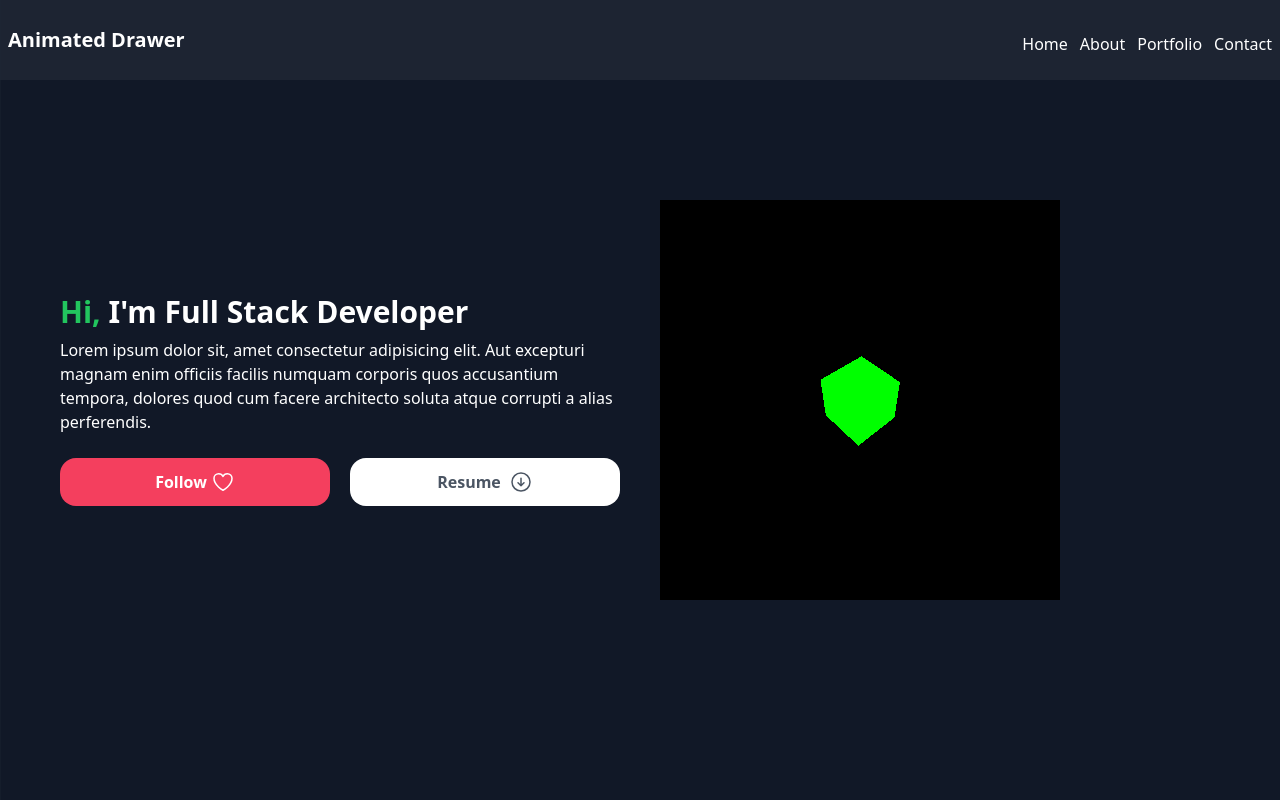
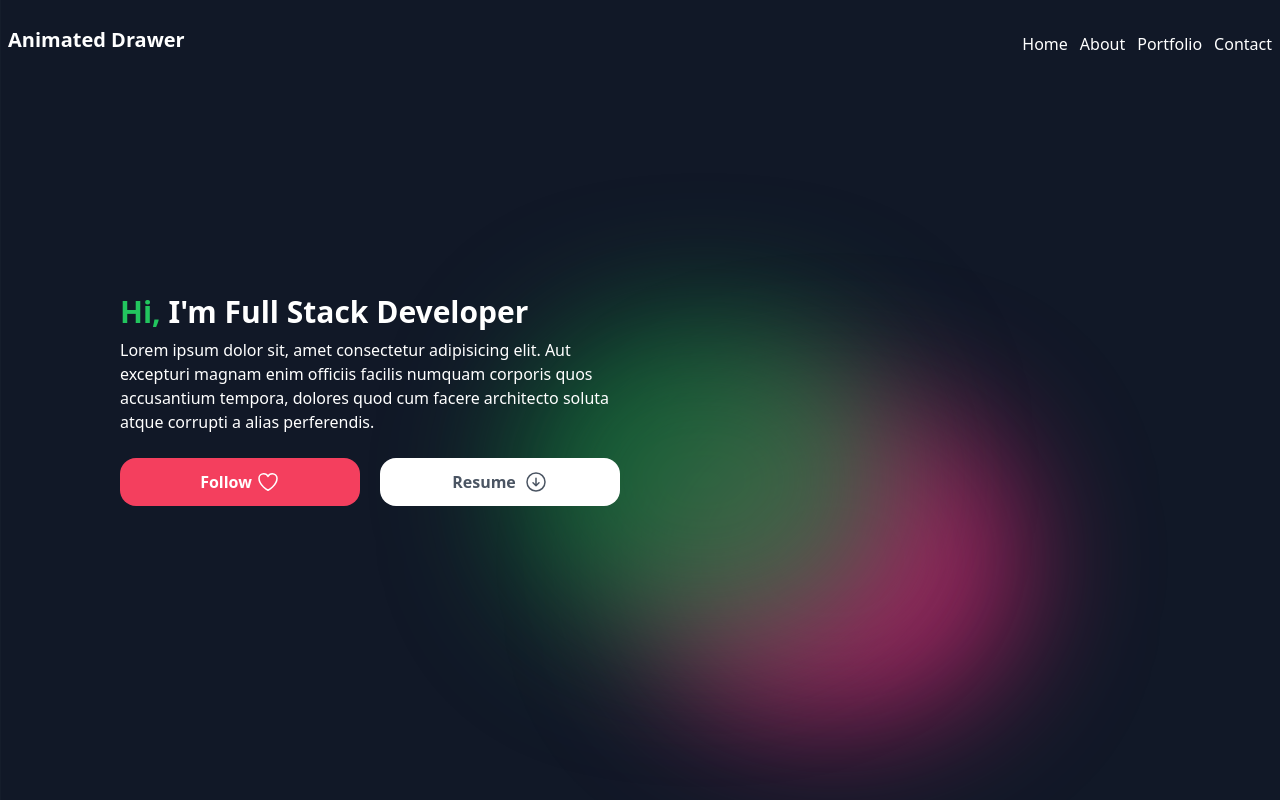
Before and after one commit to tanjusay/dj-portfolio, a Django app: page / in a window 1280 px wide. Run offline with Django 5.2, Linux system fonts and the light colour scheme.

Commit message:
adding mesh as bg

```diff
--- a/static/src/nav-slider.js
+++ /dev/null
@@ -1,14 +0,0 @@
-const sidebar = document.getElementById('sidebar');
-    const openSidebarButton = document.getElementById('open-sidebar');
-
-    openSidebarButton.addEventListener('click', (e) => {
-      e.stopPropagation();
-      sidebar.classList.toggle('-translate-x-full');
-    });
-
-    // Close the sidebar when clicking outside of it
-    document.addEventListener('click', (e) => {
-      if (!sidebar.contains(e.target) && !openSidebarButton.contains(e.target)) {
-        sidebar.classList.add('-translate-x-full');
-      }
-    });
--- a/static/src/styles.css
+++ b/static/src/styles.css
@@ -590,8 +590,48 @@
   position: relative;
 }
 
+.top-\[50\%\] {
+  top: 50%;
+}
+
+.right-10 {
+  right: 2.5rem;
+}
+
+.left-\[40\%\] {
+  left: 40%;
+}
+
+.top-\[30\%\] {
+  top: 30%;
+}
+
+.left-\[50\%\] {
+  left: 50%;
+}
+
+.top-\[40\%\] {
+  top: 40%;
+}
+
 .z-10 {
   z-index: 10;
+}
+
+.z-0 {
+  z-index: 0;
+}
+
+.-z-10 {
+  z-index: -10;
+}
+
+.-z-\[1\] {
+  z-index: -1;
+}
+
+.z-\[-1\] {
+  z-index: -1;
 }
 
 .m-3 {
@@ -683,6 +727,22 @@
   height: 100vh;
 }
 
+.h-60 {
+  height: 15rem;
+}
+
+.h-80 {
+  height: 20rem;
+}
+
+.h-\[3rem\] {
+  height: 3rem;
+}
+
+.h-\[3em\] {
+  height: 3em;
+}
+
 .max-h-48 {
   max-height: 12rem;
 }
@@ -717,6 +777,18 @@
 
 .w-screen {
   width: 100vw;
+}
+
+.w-96 {
+  width: 24rem;
+}
+
+.w-\[5rem\] {
+  width: 5rem;
+}
+
+.w-\[5em\] {
+  width: 5em;
 }
 
 .max-w-2xl {
@@ -905,32 +995,26 @@
   background-color: rgb(255 255 255 / var(--tw-bg-opacity));
 }
 
-.bg-gray-950 {
+.bg-green-700 {
   --tw-bg-opacity: 1;
-  background-color: rgb(3 7 18 / var(--tw-bg-opacity));
+  background-color: rgb(21 128 61 / var(--tw-bg-opacity));
 }
 
-.bg-slate-950 {
+.bg-pink-600 {
   --tw-bg-opacity: 1;
-  background-color: rgb(2 6 23 / var(--tw-bg-opacity));
-}
-
-.bg-slate-50 {
-  --tw-bg-opacity: 1;
-  background-color: rgb(248 250 252 / var(--tw-bg-opacity));
-}
-
-.bg-gray-400 {
-  --tw-bg-opacity: 1;
-  background-color: rgb(156 163 175 / var(--tw-bg-opacity));
-}
-
-.bg-opacity-5 {
-  --tw-bg-opacity: 0.05;
+  background-color: rgb(219 39 119 / var(--tw-bg-opacity));
 }
 
 .bg-opacity-10 {
   --tw-bg-opacity: 0.1;
+}
+
+.bg-opacity-50 {
+  --tw-bg-opacity: 0.5;
+}
+
+.bg-opacity-70 {
+  --tw-bg-opacity: 0.7;
 }
 
 .bg-gradient-to-b {
@@ -1131,14 +1214,32 @@
   caret-color: #2563eb;
 }
 
-.opacity-5 {
-  opacity: 0.05;
-}
-
 .shadow {
   --tw-shadow: 0 1px 3px 0 rgb(0 0 0 / 0.1), 0 1px 2px -1px rgb(0 0 0 / 0.1);
   --tw-shadow-colored: 0 1px 3px 0 var(--tw-shadow-color), 0 1px 2px -1px var(--tw-shadow-color);
   box-shadow: var(--tw-ring-offset-shadow, 0 0 #0000), var(--tw-ring-shadow, 0 0 #0000), var(--tw-shadow);
+}
+
+.blur-lg {
+  --tw-blur: blur(16px);
+  filter: var(--tw-blur) var(--tw-brightness) var(--tw-contrast) var(--tw-grayscale) var(--tw-hue-rotate) var(--tw-invert) var(--tw-saturate) var(--tw-sepia) var(--tw-drop-shadow);
+}
+
+.blur-3xl {
+  --tw-blur: blur(64px);
+  filter: var(--tw-blur) var(--tw-brightness) var(--tw-contrast) var(--tw-grayscale) var(--tw-hue-rotate) var(--tw-invert) var(--tw-saturate) var(--tw-sepia) var(--tw-drop-shadow);
+}
+
+.backdrop-blur-3xl {
+  --tw-backdrop-blur: blur(64px);
+  -webkit-backdrop-filter: var(--tw-backdrop-blur) var(--tw-backdrop-brightness) var(--tw-backdrop-contrast) var(--tw-backdrop-grayscale) var(--tw-backdrop-hue-rotate) var(--tw-backdrop-invert) var(--tw-backdrop-opacity) var(--tw-backdrop-saturate) var(--tw-backdrop-sepia);
+          backdrop-filter: var(--tw-backdrop-blur) var(--tw-backdrop-brightness) var(--tw-backdrop-contrast) var(--tw-backdrop-grayscale) var(--tw-backdrop-hue-rotate) var(--tw-backdrop-invert) var(--tw-backdrop-opacity) var(--tw-backdrop-saturate) var(--tw-backdrop-sepia);
+}
+
+.backdrop-blur-2xl {
+  --tw-backdrop-blur: blur(40px);
+  -webkit-backdrop-filter: var(--tw-backdrop-blur) var(--tw-backdrop-brightness) var(--tw-backdrop-contrast) var(--tw-backdrop-grayscale) var(--tw-backdrop-hue-rotate) var(--tw-backdrop-invert) var(--tw-backdrop-opacity) var(--tw-backdrop-saturate) var(--tw-backdrop-sepia);
+          backdrop-filter: var(--tw-backdrop-blur) var(--tw-backdrop-brightness) var(--tw-backdrop-contrast) var(--tw-backdrop-grayscale) var(--tw-backdrop-hue-rotate) var(--tw-backdrop-invert) var(--tw-backdrop-opacity) var(--tw-backdrop-saturate) var(--tw-backdrop-sepia);
 }
 
 .transition-all {
--- a/templates/base.html
+++ b/templates/base.html
@@ -14,13 +14,24 @@
 
   <body class="">
     <div
-      class="h-screen text-zinc-600 bg-gradient-to-b from-zinc-50 to-zinc-100 overflow-y-scroll overflow-x-hidden">
+      class="h-screen relative text-zinc-600 bg-gradient-to-b from-zinc-50 to-zinc-100 overflow-y-scroll overflow-x-hidden">
       {% include "base/nav.html" %}
 
-      <div>
+
+      <div class="blur-3xl rounded-full absolute top-[50%] left-[50%] overflow-hidden block w-96 h-80 bg-pink-600 bg-opacity-70">hello</div>
+      <div class="blur-3xl rounded-full absolute top-[40%] left-[40%] overflow-hidden block w-96 h-80 bg-green-700 bg-opacity-70">hello </div>
+
+
+
+
+      <div id="content">
       {% block content %} {% endblock content %}
+      </div>
 
-      </div>
+
+
     </div>
+
+
   </body>
 </html>
--- a/templates/base/nav.html
+++ b/templates/base/nav.html
@@ -3,6 +3,10 @@
 <div class="bg-gray-950 text-white">
 
   <div class="flex overflow-hidden bg-gray-200">
+
+      <!-- Sidebar content goes here -->
+    </div>
+
     <!-- Sidebar -->
     <div
       class="absolute bg-gray-800 sm:w-5/6 min-h-screen overflow-y-auto transition-transform transform -translate-x-full ease-in-out duration-500 z-10"
@@ -11,10 +15,10 @@
       <div class="p-4 ">
         <h1 class="text-4xl font-semibold">Tanjusay</h1>
       <ul class="mt-4">
-        <li class="mb-2"><a class="block hover:text-indigo-400" hx-get="/" hx-target="#content">Home</a></li>
-        <li class="mb-2"><a class="block hover:text-indigo-400" hx-get="/profile/" hx-target="#content">About</a></li>
-        <li class="mb-2"><a class="block hover:text-indigo-400" hx-get="/projects/" hx-target="#content">Portfolio</a></li>
-        <li class="mb-2"><a class="block hover:text-indigo-400" hx-get="/contact/" hx-target="#content">Contact</a></li>
+        <li class="mb-2"><button class="block hover:text-indigo-400" hx-get="/" hx-target="#content">Home</button></li>
+        <li class="mb-2"><button class="block hover:text-indigo-400" hx-get="profile" hx-target="#content">About</button></li>
+        <li class="mb-2"><button class="block hover:text-indigo-400" hx-get="projects" hx-target="#content">Portfolio</button></li>
+        <li class="mb-2"><button class="block hover:text-indigo-400" hx-get="contact" hx-target="#content">Contact</button></li>
       </ul>
 
       </div>
@@ -23,7 +27,7 @@
     <!-- Content -->
     <div class="flex-1 flex flex-col overflow-hidden w-screen absolute text-white">
       <!-- Navbar -->
-      <div class="bg-slate-50 bg-opacity-5 shadow">
+      <div class="bg-gray-900 shadow">
         <div class="container mx-auto">
           <div class="flex justify-between items-center py-4 px-2">
             <h1 class="text-xl font-semibold">Animated Drawer</h1>
@@ -37,10 +41,10 @@
             </button>
 
             <ul class="mt-4 flex gap-3 sm:hidden md:inline-flex">
-              <li class="mb-2"><a href="/" class="block hover:text-indigo-400">Home</a></li>
-              <li class="mb-2"><a href="/profile/" class="block hover:text-indigo-400">About</a></li>
-              <li class="mb-2"><a href="/projects/" class="block hover:text-indigo-400">Portfolio</a></li>
-              <li class="mb-2"><a href="/contact/" class="block hover:text-indigo-400">Contact</a></li>
+              <li class="mb-2"><button class="block hover:text-indigo-400" hx-get="/" hx-target="#content">Home</button></li>
+              <li class="mb-2"><button class="block hover:text-indigo-400" hx-get="profile" hx-target="#content">About</button></li>
+              <li class="mb-2"><button class="block hover:text-indigo-400" hx-get="projects" hx-target="#content">Portfolio</button></li>
+              <li class="mb-2"><button class="block hover:text-indigo-400" hx-get="contact" hx-target="#content">Contact</button></li>
             </ul>
 
 
@@ -51,6 +55,4 @@
 
   </div>
 
-  <script defer src="{% static 'src/nav-slider.js' %}"></script>
-
 </div>
--- a/templates/index.html
+++ b/templates/index.html
@@ -1,8 +1,8 @@
 {% extends "base.html" %} {% block content %}
 
 <div>
-  <div class="flex h-screen items-center justify-center bg-gray-900 p-5">
-    <div class="grid md:grid-cols-2 grid-cols-1 items-center gap-10 md:px-10">
+  <div class="flex h-screen items-center justify-center bg-gray-900 p-5 lg:p-20">
+    <div class="grid md:grid-cols-2 grid-cols-1 items-center gap-10 md:px-10 relative z-10">
       <div>
         <h1 class="mb-2 text-3xl font-bold text-white"><span class="text-green-500">Hi,</span> I'm Full Stack Developer
         </h1>
@@ -30,45 +30,11 @@
         </div>
       </div>
 
-        <div id="canvas-container" class="w-full"></div>
 
-        <script src="https://cdnjs.cloudflare.com/ajax/libs/three.js/r128/three.min.js"></script>
-        <script>
-          // Set up scene, camera, renderer
-          const scene = new THREE.Scene();
-          const camera = new THREE.PerspectiveCamera(75, 1, 0.1, 1000);
-          camera.position.z = 5;
-          const renderer = new THREE.WebGLRenderer();
-          renderer.setSize(400, 400);
-          document.getElementById('canvas-container').appendChild(renderer.domElement);
-
-          // Create a cube
-          const geometry = new THREE.BoxGeometry();
-          const material = new THREE.MeshBasicMaterial({ color: 0x00ff00 });
-          const cube = new THREE.Mesh(geometry, material);
-          scene.add(cube);
-
-          // Add ambient light
-          const ambientLight = new THREE.AmbientLight(0xffffff, 0.5);
-          scene.add(ambientLight);
-
-          // Add directional light
-          const directionalLight = new THREE.DirectionalLight(0xffffff, 0.5);
-          directionalLight.position.set(1, 1, 1).normalize();
-          scene.add(directionalLight);
-
-          // Render loop
-          function animate() {
-            requestAnimationFrame(animate);
-            cube.rotation.x += 0.01;
-            cube.rotation.y += 0.01;
-            renderer.render(scene, camera);
-          }
-          animate();
-        </script>
 
     </div>
   </div>
 </div>
 
+
 {% endblock content %}
--- a/templates/projects.html
+++ b/templates/projects.html
@@ -3,7 +3,7 @@
 {% block title %}projects{% endblock %}
 
 {% block content %}
-<main class="h-screen flex flex-col items-center">
+<main class="h-screen flex flex-col items-center bg-gray-900">
   <!-- portfolio -->
   <section class="lg:p-20 " id="portfolio">
       <div class="lg:container mx-auto">
```
Also changed, not shown: other parts of static/src/styles.css (+52 -78 lines).
